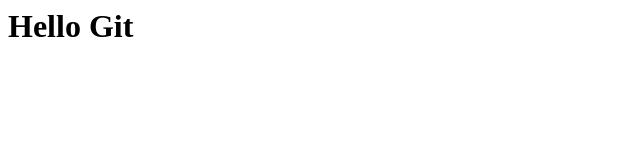
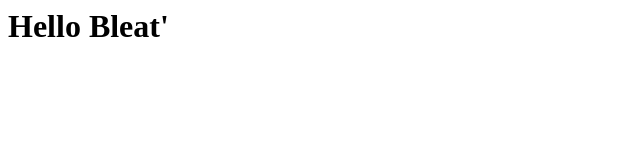
Before and after one commit to digitaltool/git-sample, a plain HTML site: page index.html in a window 1280 px wide. Shown: the full height of the page, 0-640 px from the left. Drawn offline with Linux system fonts and the light colour scheme.

Commit message:
Wrong commit

```diff
--- a/index.html
+++ b/index.html
@@ -1 +1 @@
-<h1>Hello Git</h1>
+<h1>Hello Bleat'</h1>
```
